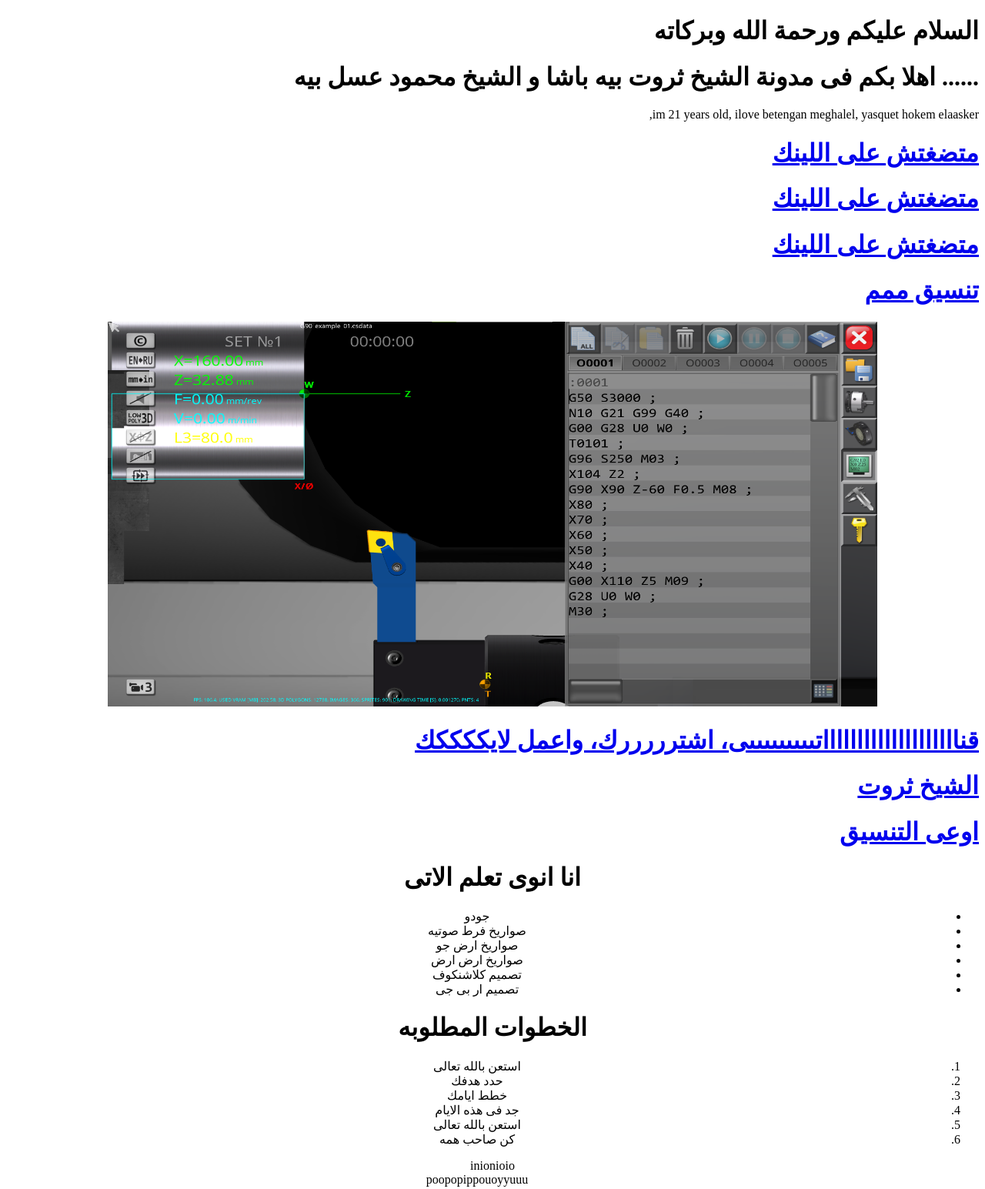
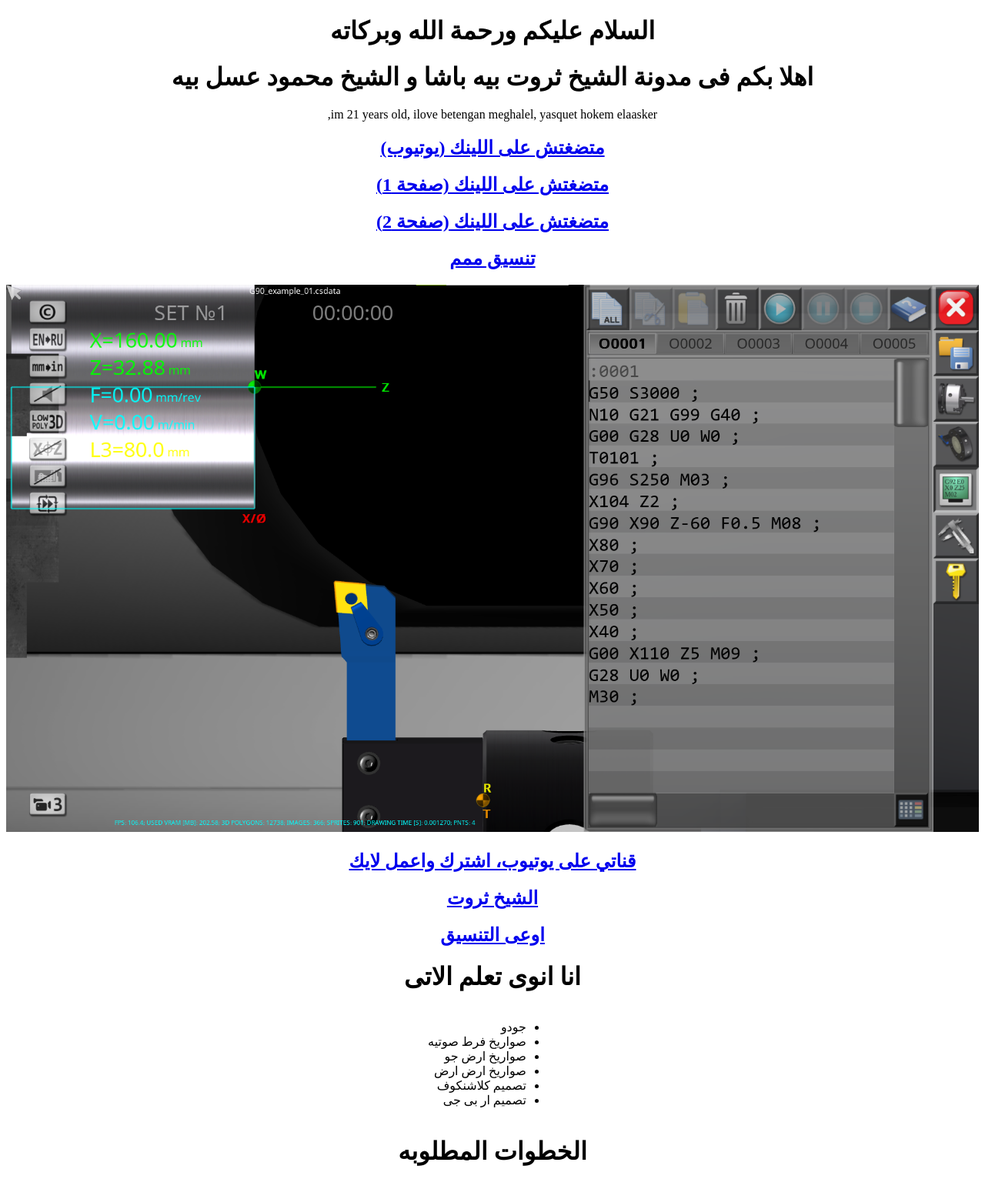
Before and after one commit to ahmed44577/basha-elamaga-, a plain HTML site: page index.html in a window 1280 px wide. Shown: the top 1545 px of the page at 77% size. Drawn offline with Linux system fonts and the light colour scheme.

Commit message:
Update index.html

```diff
--- a/index.html
+++ b/index.html
@@ -1,102 +1,82 @@
 <!DOCTYPE html>
 <html dir="rtl" lang="ar">
-
 <head>
     <title>باشا المجال</title>
     <link rel="icon" href="hhh.png"/>
     <meta charset="UTF-8">
     <meta name="description" content="الشيخ ثروت لمشاريع الميكاترونكس">
-    <meta name="keywords" content="mecatronics, electronics, يسقط حكم السيسى">
+    <meta name="keywords" content="mecatronics, electronics">
     <meta name="viewport" content="width=device-width, initial-scale=1.0">
 </head>
 
 <body>
-<h1>
-السلام عليكم ورحمة الله وبركاته
-</h1>
-<h1>
-...... اهلا بكم فى مدونة الشيخ ثروت بيه باشا و الشيخ محمود عسل بيه
-</h1>
+    <h1 align="center">السلام عليكم ورحمة الله وبركاته</h1>
+    <h1 align="center">اهلا بكم فى مدونة الشيخ ثروت بيه باشا و الشيخ محمود عسل بيه</h1>
 
-<p>
+    <p align="center">
         im 21 years old, ilove betengan meghalel,
         yasquet hokem elaasker,
     </p>
+
+    <div align="center">
         <a href="https://youtu.be/FwjzXB6nzNs?si=oRIToYiN0VjJyCnG" target="_blank">
-    <h1>
-        متضغتش على اللينك
-    </h1>
+            <h2>متضغتش على اللينك (يوتيوب)</h2>
         </a>
         <a href="nnn.html" target="_blank">
-    <h1>
-        متضغتش على اللينك
-    </h1>
+            <h2>متضغتش على اللينك (صفحة 1)</h2>
         </a>
         <a href="mmm.html" target="_blank">
-    <h1>
-        متضغتش على اللينك
-    </h1>
+            <h2>متضغتش على اللينك (صفحة 2)</h2>
         </a>
         <a href="تحسين.html" target="_blank">
-    <h1>
-    تنسيق   ممم
-    </h1>
+            <h2>تنسيق ممم</h2>
         </a>
-</p>
+    </div>
 
     <div align="center">
-<img src="hhh.png" width="1000" height="500" alt="i8uiuiuouiuouooi">
+        <img src="hhh.png" width="100%" max-width="1000" height="auto" alt="صورة توضيحية">
     </div>
 
-<h1></h1>
-
+    <div align="center">
         <a href="https://www.youtube.com/@apohmedanimation5324" target="_blank">
-    <h1>
-        قنااااااااااااااااااااتىىىىىىىىىى، اشترررررك، واعمل لايككككك
-    </h1>
+            <h2>قناتي على يوتيوب، اشترك واعمل لايك</h2>
         </a>
 
-<h1></h1>
-
         <a href="aboutme.html" target="_blank">
-    <h1>
-        الشيخ ثروت
-    </h1>
+            <h2>الشيخ ثروت</h2>
         </a>
 
         <a href="تنسيق.html" target="_blank">
-    <h1>
-        اوعى التنسيق
-    </h1>
+            <h2>اوعى التنسيق</h2>
         </a>
+    </div>
 
-<!--درس الجدول-->
+    <!-- قسم المحتوى الأساسي -->
     <div align="center">
         <h1>انا انوى تعلم الاتى</h1>
-<ul>
-    <li> جودو </li>
-    <li> صواريخ فرط صوتيه</li>
-    <li> صواريخ ارض جو</li>
-    <li> صواريخ ارض ارض</li>
-    <li> تصميم كلاشنكوف</li>
-    <li> تصميم ار بى جى</li>
+        <ul align="right" style="display: inline-block; text-align: right;">
+            <li>جودو</li>
+            <li>صواريخ فرط صوتيه</li>
+            <li>صواريخ ارض جو</li>
+            <li>صواريخ ارض ارض</li>
+            <li>تصميم كلاشنكوف</li>
+            <li>تصميم ار بى جى</li>
         </ul>
 
         <h1>الخطوات المطلوبه</h1>
-<ol>
-    <li> استعن بالله تعالى</li>
-    <li> حدد هدفك</li>
-    <li> خطط ايامك</li>
-    <li> جد فى هذه الايام</li>
-    <li> استعن بالله تعالى</li>
-    <li> كن صاحب همه</li>
+        <ol align="right" style="display: inline-block; text-align: right;">
+            <li>استعن بالله تعالى</li>
+            <li>حدد هدفك</li>
+            <li>خطط ايامك</li>
+            <li>جد فى هذه الايام</li>
+            <li>استعن بالله تعالى</li>
+            <li>كن صاحب همه</li>
         </ol>
 
-<dl>
-    <dt>inionioio</dt>
-    <dd>poopopippouoyyuuu</dd>
+        <dl align="right">
+            <dt>عنوان توضيحي</dt>
+            <dd>شرح مفصل هنا</dd>
         </dl>
     </div>
-
 </body>
 </html>
```
Lines whose indentation alone changed are shown as unchanged.
